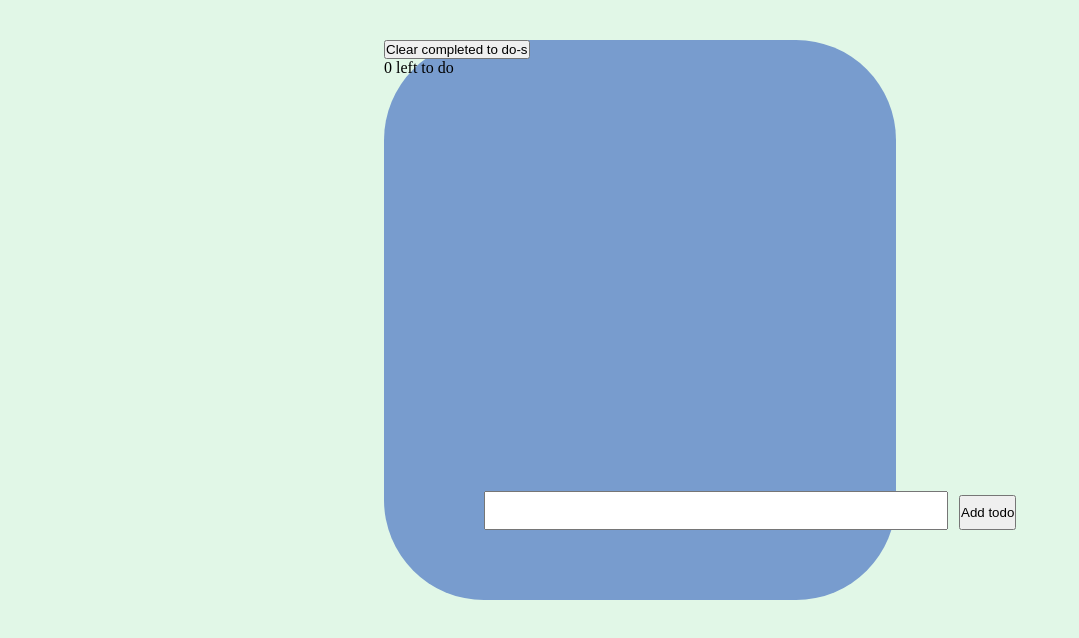
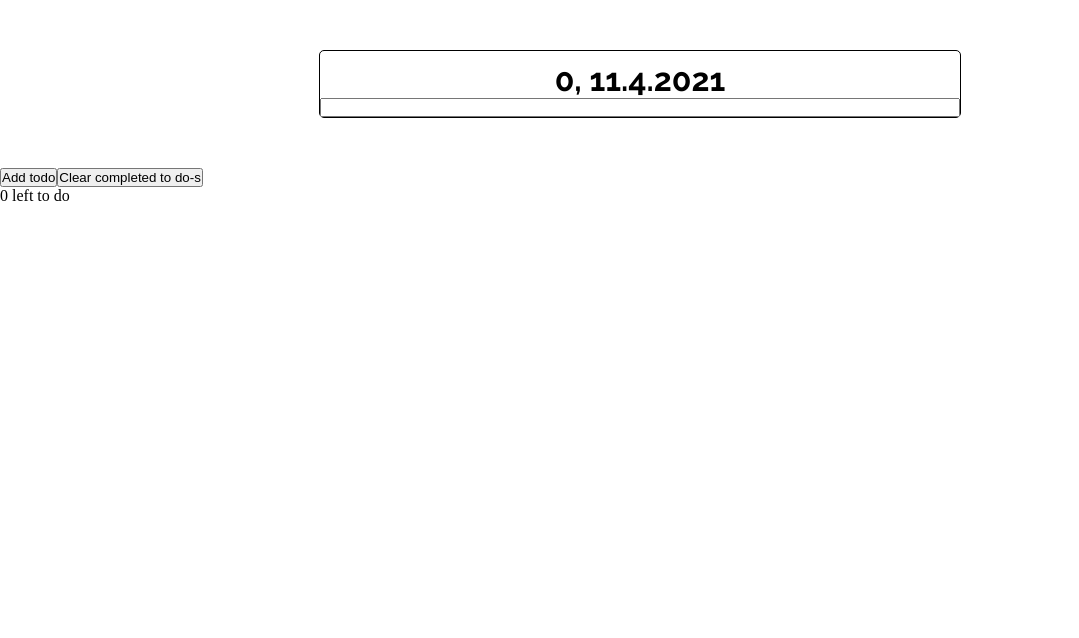
Before and after one commit to BranislavMateas/ProductivityApp, a React (Create React App) app: page / in a window 1280 px wide. Shown: the top 638 px of the page, without its empty margins (0-1079 px from the left). Built offline with nearby package versions, Linux system fonts and the light colour scheme.

Commit message:
Added date feature + some minor design changes.

```diff
--- a/package.json
+++ b/package.json
@@ -8,7 +8,7 @@
     "@testing-library/user-event": "^12.8.3",
     "react": "^17.0.2",
     "react-dom": "^17.0.2",
-    "react-scripts": "4.0.3",
+    "react-scripts": "^4.0.3",
     "uuid": "^8.3.2",
     "web-vitals": "^1.1.1"
   },
--- a/src/App.js
+++ b/src/App.js
@@ -1,57 +1,100 @@
 import React, { useState, useRef, useEffect } from "react";
 import TodoList from "./TodoList";
-import {v4 as uuidv4} from 'uuid';
-import "./myStyles.css"
+import { v4 as uuidv4 } from "uuid";
+import "./myStyles.css";
 
-const LOCAL_STORAGE_KEY = "todoApp.todos"
-var adderer = document.getElementById("adder")
+const LOCAL_STORAGE_KEY = "todoApp.todos";
 
+// date process
+var initialDate = new Date()
+var currDay = initialDate.getDay()
+switch (currDay){
+  case 1:
+    currDay = "Pondelok"
+    break;
+  case 2:
+    currDay = "Utorok"
+    break;
+  case 3:
+    currDay = "Streda"
+    break;
+  case 4:
+    currDay = "Štvrtok"
+    break;
+  case 5:
+    currDay = "Piatok"
+    break;
+  case 6:
+    currDay = "Sobota"
+    break;
+  case 7:
+    currDay = "Nedeľa"
+    break;
+  default:
+    break;
+}
+var currDate = currDay + ", " + initialDate.getDate() + "." + (initialDate.getMonth()+1) + "." + initialDate.getFullYear()
 
 function App() {
   const [todosList, setTodos] = useState([]); // useState vracia array(2) - object destructuring - jedna polozka aktuálny stav, druhá bude pre funkciu, ktorá tento stav updatuje
-  const todoContains = useRef()
+  const todoContains = useRef();
 
-  useEffect(() => { // make todos load from local storage
+  useEffect(() => {
+    // make todos load from local storage
     const storedTodos = JSON.parse(localStorage.getItem(LOCAL_STORAGE_KEY));
     if (storedTodos) setTodos(storedTodos);
-  }, [])
+  }, []);
 
-  useEffect(() => { // make todos saved from local storage
-    localStorage.setItem(LOCAL_STORAGE_KEY, JSON.stringify(todosList))
-  }, [todosList])
+  useEffect(() => {
+    // make todos saved from local storage
+    localStorage.setItem(LOCAL_STORAGE_KEY, JSON.stringify(todosList));
+  }, [todosList]);
 
-  function toggleTodo(id){
-    const newTodos = [...todosList]
-    const todo = newTodos.find(todo => todo.id === id)
-    todo.complete = !todo.complete
-    setTodos(newTodos)
+  function toggleTodo(id) {
+    const newTodos = [...todosList];
+    const todo = newTodos.find((todo) => todo.id === id);
+    todo.complete = !todo.complete;
+    setTodos(newTodos);
   }
 
-  function handleAddTodo(e){
+  function handleAddTodo(e) {
     const todoName = todoContains.current.value;
-    if (todoName === "") return ;
-    setTodos(prevTodos => {
-      return [...prevTodos, {id: uuidv4(), name: todoName, complete: false}]
-    })
+    if (todoName === "") return;
+    setTodos((prevTodos) => {
+      return [...prevTodos, { id: uuidv4(), name: todoName, complete: false }];
+    });
     todoContains.current.value = null;
   }
 
-  function handleCompleteTodos(){
-    const uncompleted = todosList.filter(exactTodo => !exactTodo.complete)
-    setTodos(uncompleted)
+  function handleCompleteTodos() {
+    const uncompleted = todosList.filter((exactTodo) => !exactTodo.complete);
+    setTodos(uncompleted);
   }
 
+  var adderer = document.getElementById("adder");
 
   return (
-    <>
+
+     <>
       <div className="blok">
+        <h1 id="date">{currDate}</h1>
         <TodoList todos={todosList} toggleTodo={toggleTodo} />
-        <div className="bottomThings">
-          <input className="bar" onKeyPress={(e) => e.key === 'Enter' && adderer.click()} ref={todoContains} type="text"></input>
-          <button id="adder" onClick={handleAddTodo}>Add todo</button>
+        <input className="bar" onKeyPress={(e) => e.key === "Enter" && adderer.click()} ref={todoContains} type="text"></input>
+
+
+
+      </div>
+
+
+
+      <div className="bottomThings">
+        <button id="adder" onClick={handleAddTodo}>Add todo</button>
+
+        <button onClick={handleCompleteTodos}>Clear completed to do-s</button>
+        <div>
+          {todosList.filter((exactTodo) => !exactTodo.complete).length} left to
+          do
         </div>
-        <button onClick={handleCompleteTodos}>Clear completed to do-s</button>
-        <div>{todosList.filter(exactTodo => !exactTodo.complete).length} left to do</div>
       </div>
     </>
   );
--- a/src/Todo.js
+++ b/src/Todo.js
@@ -1,15 +1,22 @@
-import React from 'react'
+import React from "react";
+import "./myStyles.css";
 
-export default function Todo({exactTodo, toggleTodo}) {
-    function hadleTodoClick() {
-        toggleTodo(exactTodo.id)
-    }
+export default function Todo({ exactTodo, toggleTodo }) {
+  function hadleTodoClick() {
+    toggleTodo(exactTodo.id);
+  }
 
-    return (
-        <div>
-            <label><input type="checkbox" checked={exactTodo.complete} onChange={hadleTodoClick}></input>
-            {exactTodo.name}</label>
-
-        </div>
-    )
+  return (
+    <div className="item">
+      <label>
+        <input
+          type="checkbox"
+          className="confirmation"
+          checked={exactTodo.complete}
+          onChange={hadleTodoClick}
+        ></input>
+        {exactTodo.name}
+      </label>
+    </div>
+  );
 }
--- a/src/myStyles.css
+++ b/src/myStyles.css
@@ -1,34 +1,37 @@
+/* FONT */
+@import url('https://fonts.googleapis.com/css2?family=Raleway:wght@700&display=swap');
+
 * {
-    margin: 0;
-    padding: 0;
+  margin: 0;
+  padding: 0;
 }
 
-body{
-    background-color: #e1f7e7;
-    overflow: hidden;
+body {
+  background-color: #fff;
+  overflow-x: hidden;
 }
 
-.blok{
-    min-height: 70vh;
-    width: 40vw;
-    background-color: #789cce;
-    margin: 0 auto;
-    border-radius: 100px;
-    margin-top: 5vh;
-
+#date{
+  font-family: 'Raleway', sans-serif;
+  text-align: center;
+  margin-top: 10px;
 }
 
-.bar{
-    width: 460px;
-    position: absolute;
-    bottom: 270px;
-    margin-left: 100px;
-    height: 35px;
+
+
+.blok {
+  margin: 50px auto;
+  border: 1px solid black;
+  height: auto;
+  border-radius: 5px;
+  width: 50%;
+  display: flex;
+  flex-direction: column;
 }
 
-#adder {
-    position: absolute;
-    bottom: 270px;
-    height: 35px;
-    margin-left: 575px;
+.item {
+  border: 1px solid black;
+  padding: 50px;
+  margin: 10px 50px;
+  font-size: 24px;
 }
```
Also changed, not shown: 1 other file (tests, documents, lock files or other folders).
